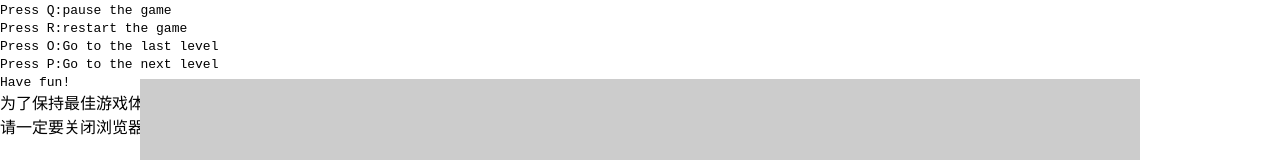
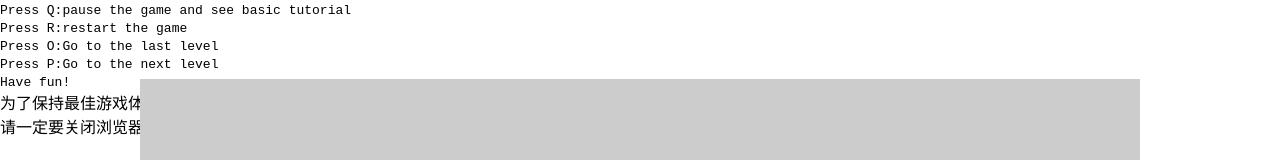
Before and after one commit to EricMegalovania/ericmegalovania.github.io, a plain HTML site: page index.html in a window 1280 px wide. Shown: the top 160 px of the page. Drawn offline with Linux system fonts and the light colour scheme; no server answers.

Commit message:
Update index.html

```diff
--- a/index.html
+++ b/index.html
@@ -9,7 +9,7 @@
   </head>
   <body>
       <div style="position: absolute;left:0;top:0">
-          <div><code>Press Q:pause the game </code></div>
+          <div><code>Press Q:pause the game and see basic tutorial</code></div>
           <div><code>Press R:restart the game</code></div>
           <div><code>Press O:Go to the last level</code></div>
           <div><code>Press P:Go to the next level</code></div>
```
